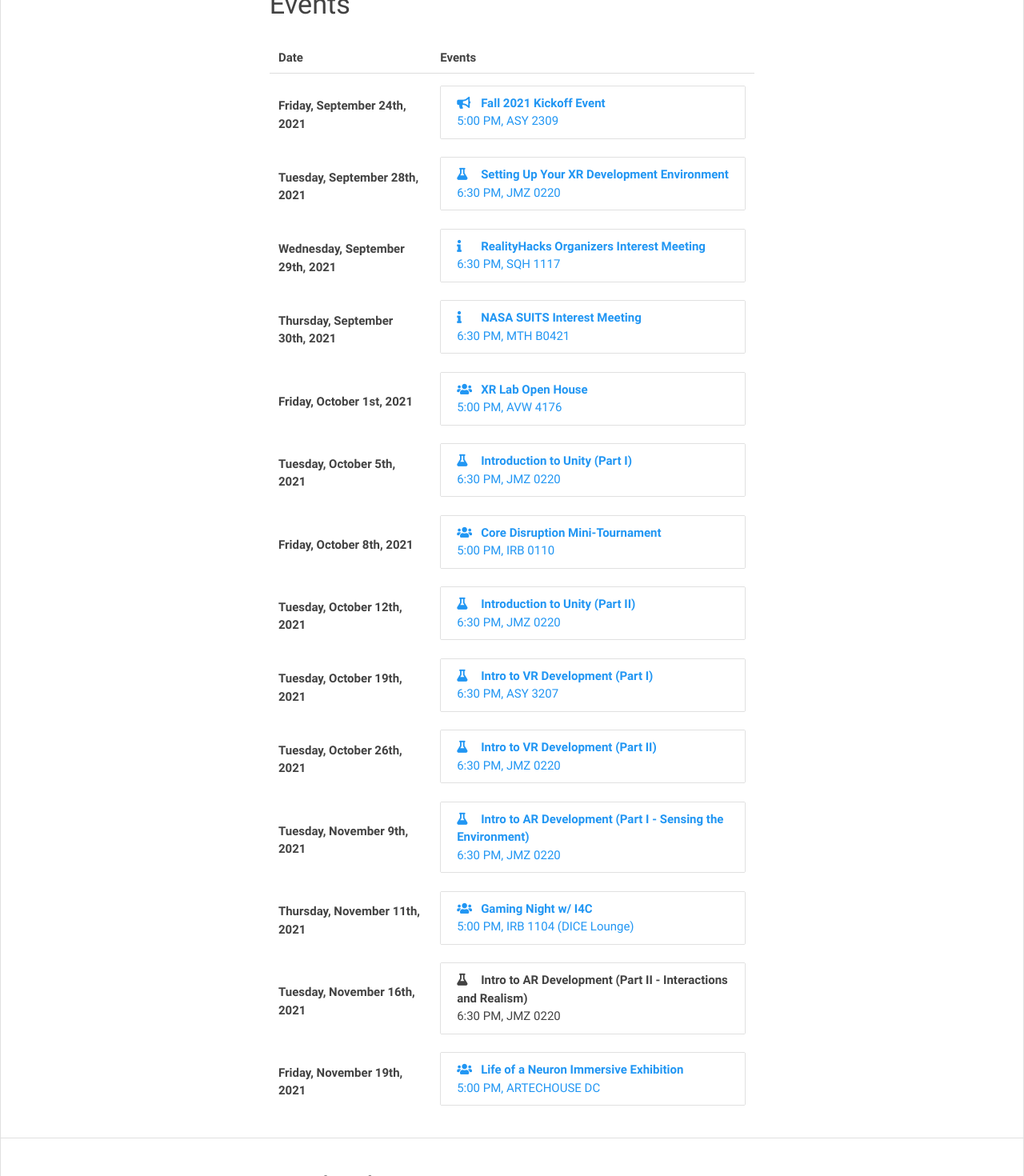
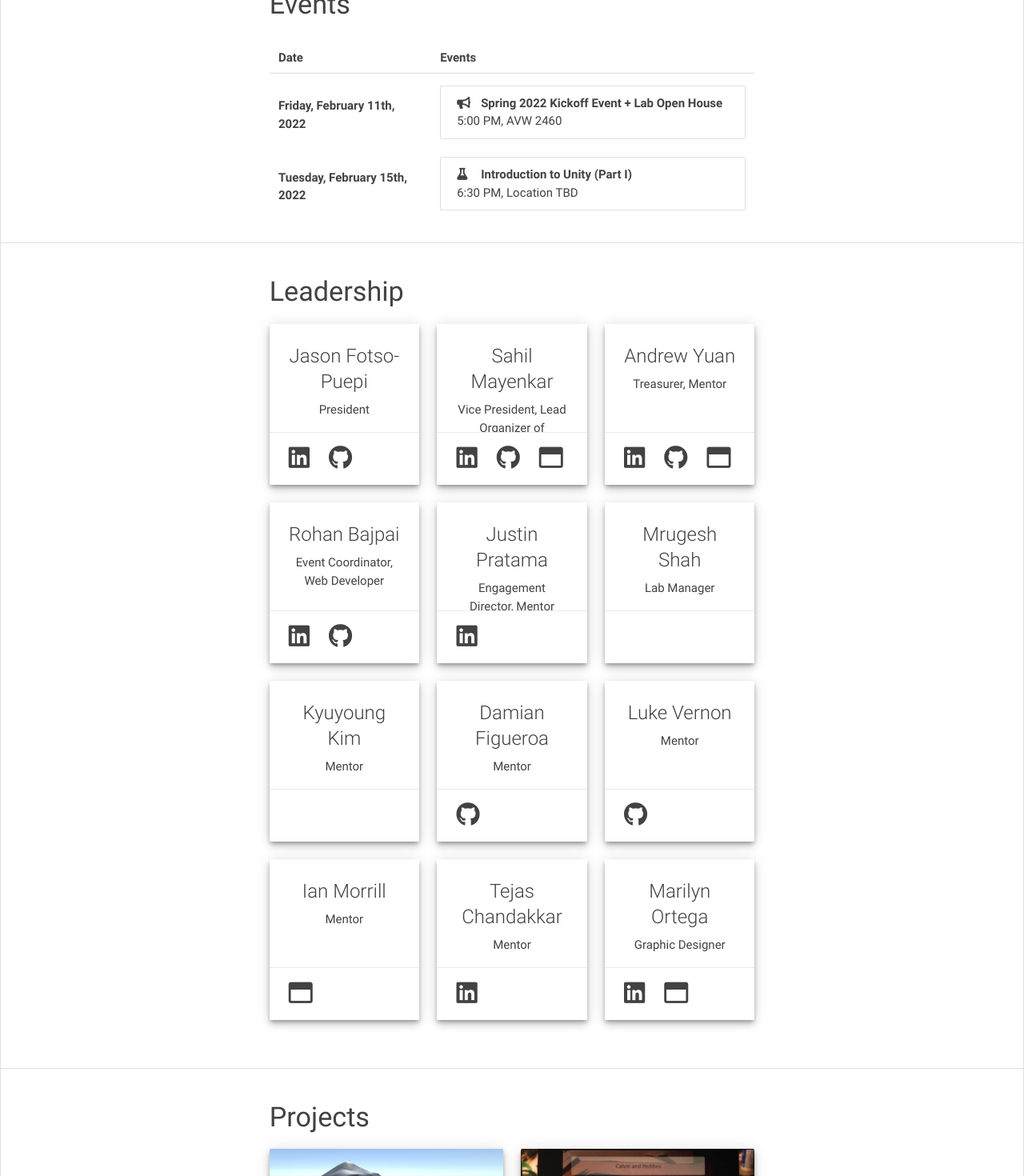
Before and after one commit to umdxrclub/xrc-prev-website, a React (Create React App) app: page / in a window 1280 px wide. Shown: the part 1100-2570 px from the top of the page at 80% size. Built offline with nearby package versions, Linux system fonts and the light colour scheme.

Commit message:
Updated Initial Events for Spring 2022

```diff
--- a/src/XR_CONSTANTS.js
+++ b/src/XR_CONSTANTS.js
@@ -113,117 +113,18 @@ module.exports = Object.freeze({
 	// fa_icon is flask for workshops, bullhorn for kickoffs, certificate for reality night, and users for social events
 	EVENTS_INFORMATION : [
 		{
-			'name' : 'Fall 2021 Kickoff Event',
-			'date' : new Date(2021, 8, 24),
+			'name' : 'Spring 2022 Kickoff Event + Lab Open House',
+			'date' : new Date(2022, 1, 11),
 			'time' : '5:00 PM',
-			'location' : 'ASY 2309',
-			'url' : 'https://terplink.umd.edu/event/7378882',
+			'location' : 'AVW 2460',
 			'fa_icon' : 'fa-bullhorn'
 		},
 		{
-			'name' : 'Setting Up Your XR Development Environment',
-			'date' : new Date(2021, 8, 28),
+			'name' : 'Introduction to Unity (Part I)',
+			'date' : new Date(2022, 1, 15),
 			'time' : '6:30 PM',
-			'location' : 'JMZ 0220',
-			'url' : 'https://terplink.umd.edu/event/7394361',
+			'location' : 'Location TBD',
 			'fa_icon' : 'fa-flask'
-		},
-		{
-			'name' : 'RealityHacks Organizers Interest Meeting',
-			'date' : new Date(2021, 8, 29),
-			'time' : '6:30 PM',
-			'location' : 'SQH 1117',
-			'url' : 'https://terplink.umd.edu/event/7400679',
-			'fa_icon' : 'fa-info'
-		},
-		{
-			'name' : 'NASA SUITS Interest Meeting',
-			'date' : new Date(2021, 8, 30),
-			'time' : '6:30 PM',
-			'location' : 'MTH B0421',
-			'url' : 'https://terplink.umd.edu/event/7429767',
-			'fa_icon' : 'fa-info'
-		},
-		{
-			'name' : 'XR Lab Open House',
-			'date' : new Date(2021, 9, 1),
-			'time' : '5:00 PM',
-			'location' : 'AVW 4176',
-			'url' : 'https://terplink.umd.edu/event/7412922',
-			'fa_icon' : 'fa-users'
-		},
-		{
-			'name' : 'Introduction to Unity (Part I)',
-			'date' : new Date(2021, 9, 5),
-			'time' : '6:30 PM',
-			'location' : 'JMZ 0220',
-			'url' : 'https://terplink.umd.edu/event/7466340',
-			'fa_icon' : 'fa-flask'
-		},
-		{
-			'name' : 'Core Disruption Mini-Tournament',
-			'date' : new Date(2021, 9, 8),
-			'time' : '5:00 PM',
-			'location' : 'IRB 0110',
-			'url' : 'https://terplink.umd.edu/event/7482718',
-			'fa_icon' : 'fa-users'
-		},
-		{
-			'name' : 'Introduction to Unity (Part II)',
-			'date' : new Date(2021, 9, 12),
-			'time' : '6:30 PM',
-			'location' : 'JMZ 0220',
-			'url' : 'https://terplink.umd.edu/event/7493914',
-			'fa_icon' : 'fa-flask'
-		},
-		{
-			'name' : 'Intro to VR Development (Part I)',
-			'date' : new Date(2021, 9, 19),
-			'time' : '6:30 PM',
-			'location' : 'ASY 3207',
-			'url' : 'https://terplink.umd.edu/event/7525971',
-			'fa_icon' : 'fa-flask'
-		},
-		{
-			'name' : 'Intro to VR Development (Part II)',
-			'date' : new Date(2021, 9, 26),
-			'time' : '6:30 PM',
-			'location' : 'JMZ 0220',
-			'url' : 'https://terplink.umd.edu/event/7530118',
-			'fa_icon' : 'fa-flask'
-		},
-		{
-			'name' : 'Intro to AR Development (Part I - Sensing the Environment)',
-			'date' : new Date(2021, 10, 9),
-			'time' : '6:30 PM',
-			'location' : 'JMZ 0220',
-			'url' : 'https://terplink.umd.edu/event/7595955',
-			'fa_icon' : 'fa-flask'
-		},
-		{
-			'name' : 'Gaming Night w/ I4C',
-			'date' : new Date(2021, 10, 11),
-			'time' : '5:00 PM',
-			'location' : 'IRB 1104 (DICE Lounge)',
-			'url' : 'https://terplink.umd.edu/event/7604034',
-			'fa_icon' : 'fa-users'
-		},
-		{
-			'name' : 'Intro to AR Development (Part II - Interactions and Realism)',
-			'date' : new Date(2021, 10, 16),
-			'time' : '6:30 PM',
-			'location' : 'JMZ 0220',
-			'fa_icon' : 'fa-flask'
-		},
-		{
-			'name' : 'Life of a Neuron Immersive Exhibition',
-			'date' : new Date(2021, 10, 19),
-			'time' : '5:00 PM',
-			'location' : 'ARTECHOUSE DC',
-			'url' : 'https://terplink.umd.edu/event/7578885',
-			'fa_icon' : 'fa-users'
-		},
-
-
+		}
 	],
 });
```
